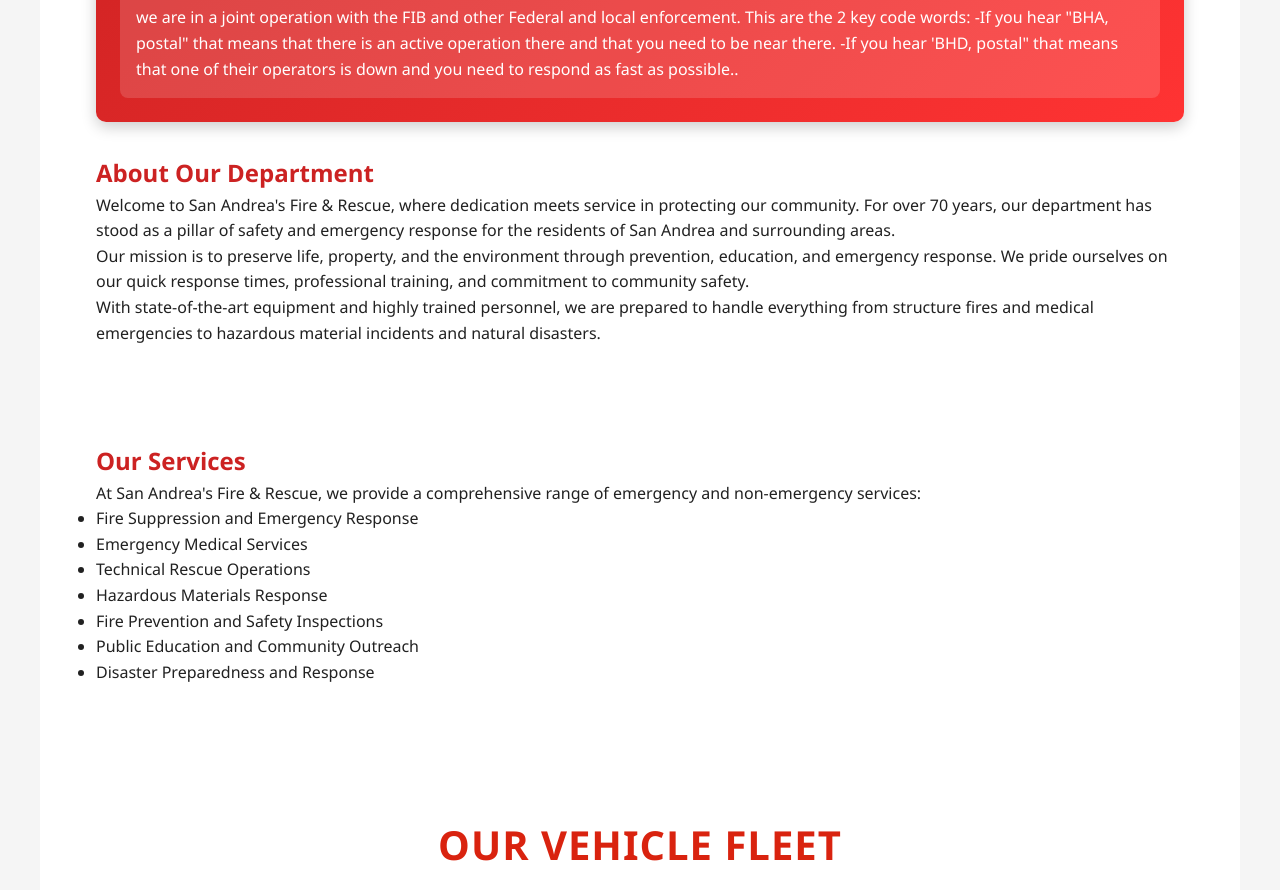
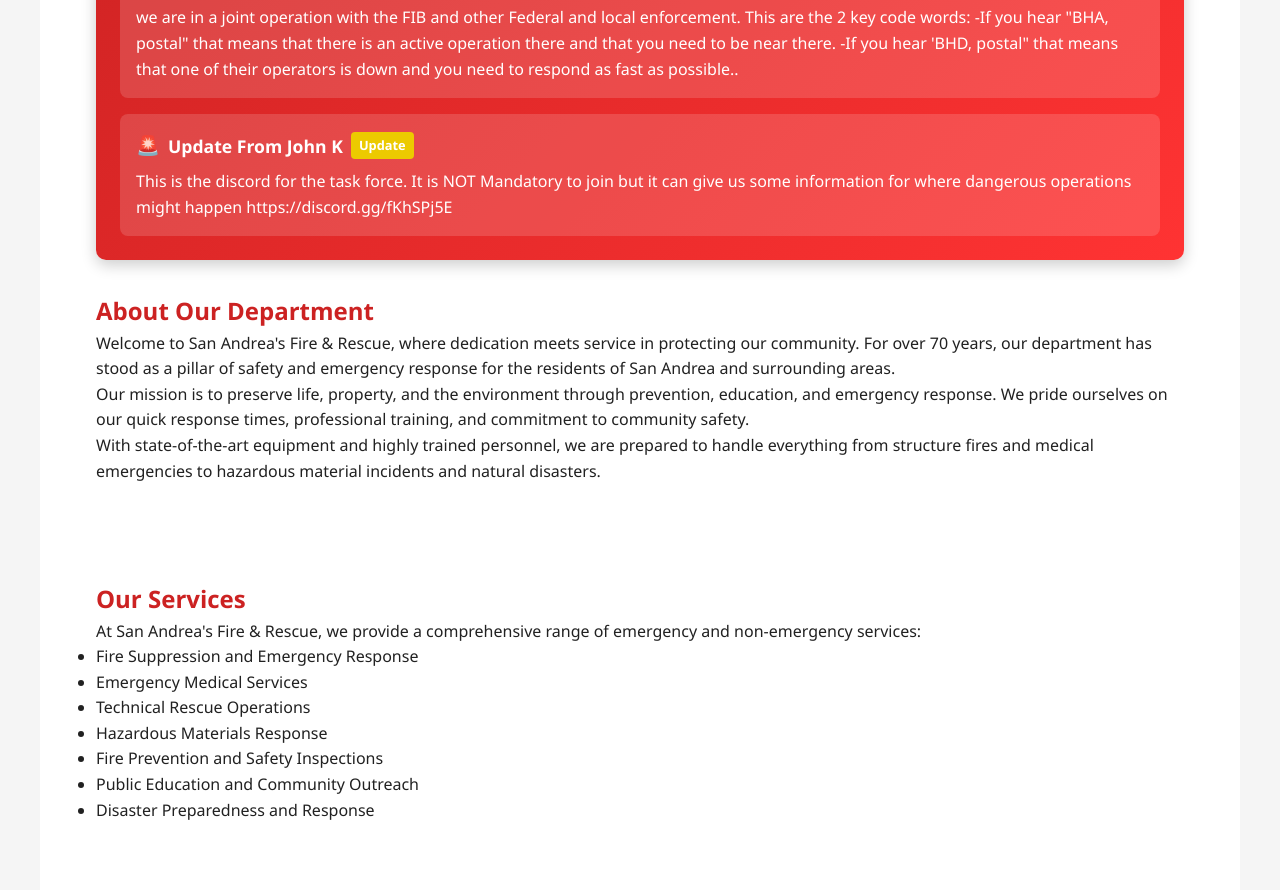
Before and after one commit to frlsfd/about, a plain HTML site: page index.html in a window 1280 px wide. Shown: the part 1073-1963 px from the top of the page. Drawn offline with Linux system fonts and the light colour scheme.

Commit message:
Update index.html

```diff
--- a/index.html
+++ b/index.html
@@ -1305,6 +1305,17 @@
 -If you hear "BHA, postal" that means that there is an active operation there and that you need to be near there.
 -If you hear 'BHD, postal" that means that one of their operators is down and you need to respond as fast as possible..</p>
                 </div>
+            <div class="announcement-items">
+                <div class="announcement-item" data-aos="fade-right" data-aos-delay="100">
+                    <div class="announcement-title">
+                        <span class="announcement-icon">🚨</span>
+                        Update From John K
+                        <span class="announcement-tag tag-update">Update</span>
+                    </div>
+                    <p>This is the discord for the task force.
+It is NOT Mandatory to join but it can give us some information for where dangerous operations might happen
+https://discord.gg/fKhSPj5E</p>
+                </div>
 
                 </section>
             <h2>About Our Department</h2>
```
